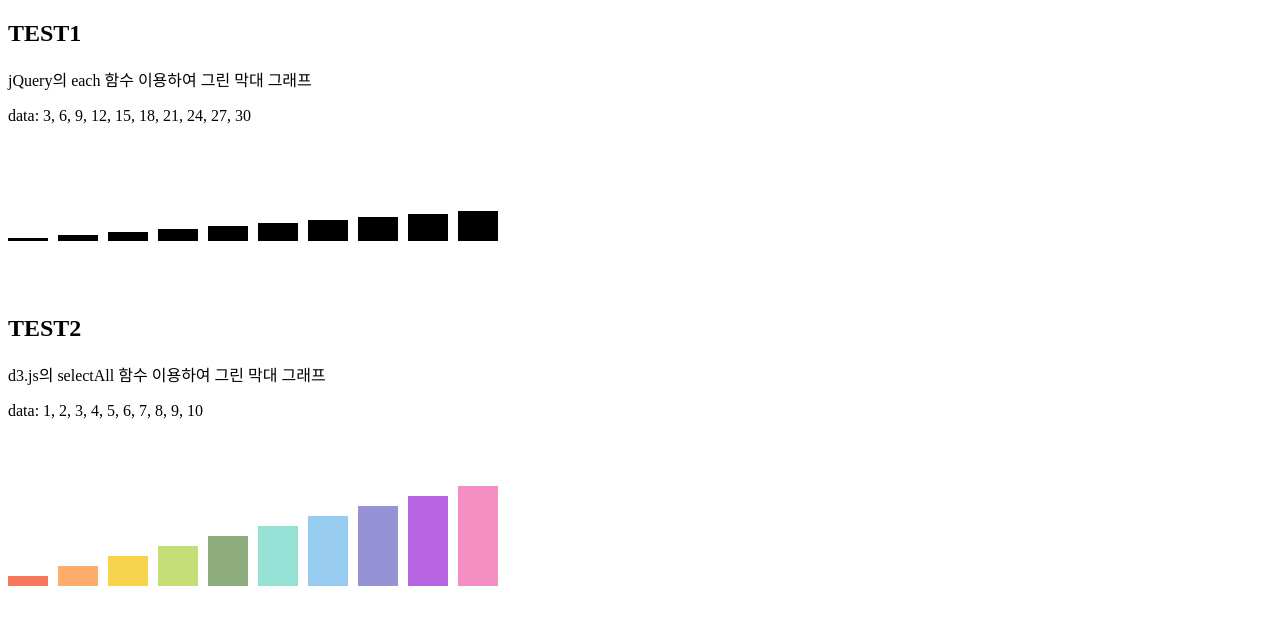
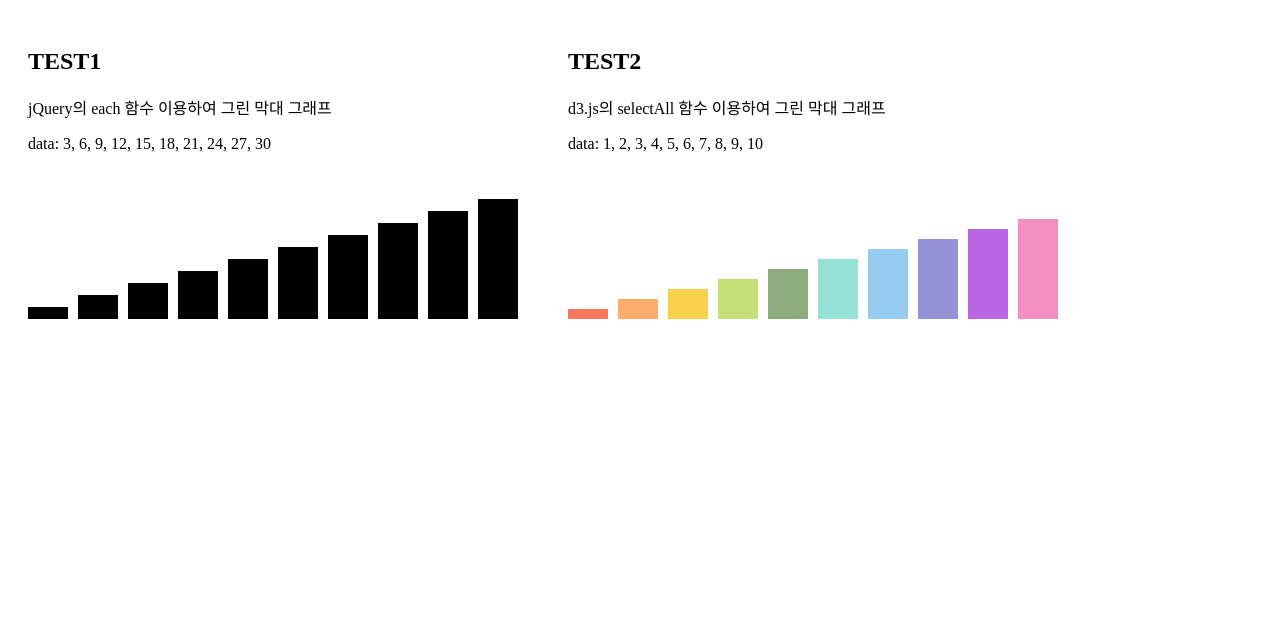
Before and after one commit to choijueun/d3js, a plain HTML site: page 01practice/index.html in a window 1280 px wide. Drawn offline with Linux system fonts and the light colour scheme.

Commit message:
style...

```diff
--- a/01practice/index.html
+++ b/01practice/index.html
@@ -11,14 +11,14 @@
     <title>d3.js PRACTICE</title>
 </head>
 <body>
-    <div id="test1">
+    <div id="test1" style="float: left; margin:20px;">
         <h2>TEST1</h2>
         <p>jQuery의 each 함수 이용하여 그린 막대 그래프</p>
         <p>data: 3, 6, 9, 12, 15, 18, 21, 24, 27, 30</p>
         <svg width="500" height="150"></svg>
     </div>
 
-    <div id="test2">
+    <div id="test2" style="float: left; margin:20px;">
         <h2>TEST2</h2>
         <p>d3.js의 selectAll 함수 이용하여 그린 막대 그래프</p>
         <p>data: 1, 2, 3, 4, 5, 6, 7, 8, 9, 10</p>
@@ -34,10 +34,10 @@
                 // svg 하위에 rect 태그 추가
                 svg1.append('rect')
                     // rect 태그에 속성 추가
-                    .attr('height', data)
+                    .attr('height', data * 4)
                     .attr('width', 40)
                     .attr('x', 50*idx)
-                    .attr('y', 100 - data);
+                    .attr('y', 150 - data * 4);
             })
 
             const data2 = [1, 2, 3, 4, 5, 6, 7, 8, 9, 10];
```
